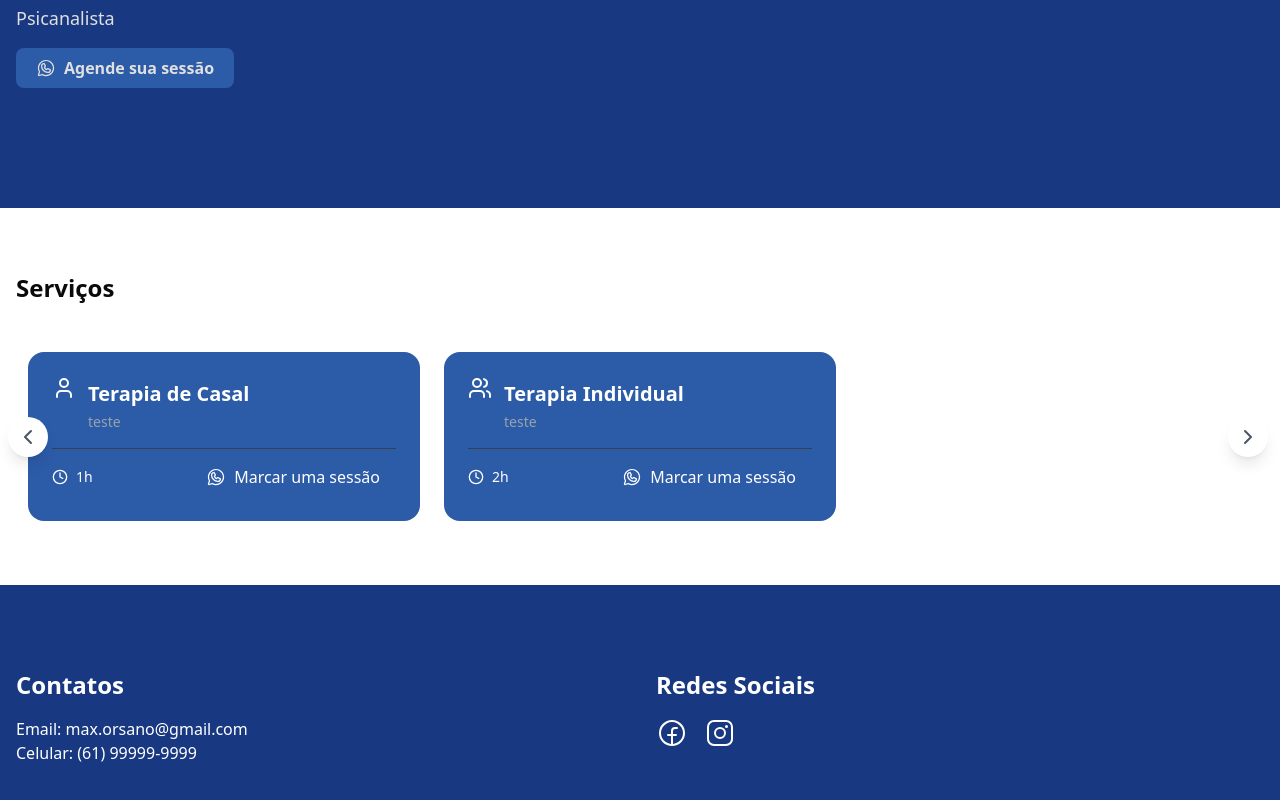
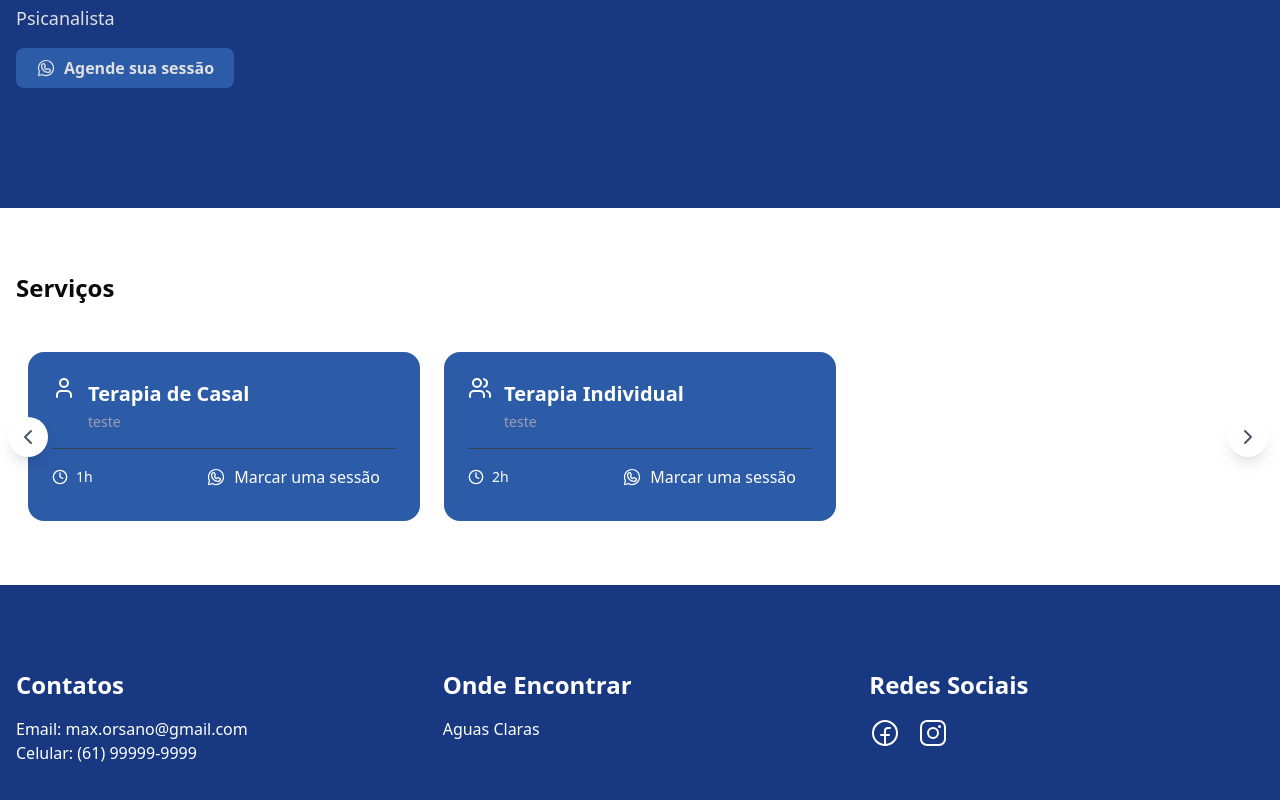
Before and after one commit to orsanor/landing-page-max-orsano, a Next.js app: page / in a window 1280 px wide. Shown: the part 276-1076 px from the top of the page. Built offline with nearby package versions, Linux system fonts and the light colour scheme.

Commit message:
fix: footer

```diff
--- a/src/app/_components/footer.tsx
+++ b/src/app/_components/footer.tsx
@@ -4,11 +4,16 @@ export function Footer() {
   return (
     <section className="bg-[#183981] py-16 text-white">
       <div className="container mx-auto px-4">
-        <footer className="grid grid-cols-1 md:grid-cols-2 lg:grid-cols3 gap-8 mb-12 mt-5">
+        <footer className="grid grid-cols-1 md:grid-cols-2 lg:grid-cols-3 gap-8 mb-12 mt-5">
           <div>
             <h3 className="text-2xl font-semibold mb-4">Contatos</h3>
             <p>Email: max.orsano@gmail.com</p>
             <p>Celular: (61) 99999-9999</p>
+          </div>
+
+          <div>
+            <h3 className="text-2xl font-semibold mb-4">Onde Encontrar</h3>
+            <h1>Aguas Claras</h1>
           </div>
 
           <div>
```
